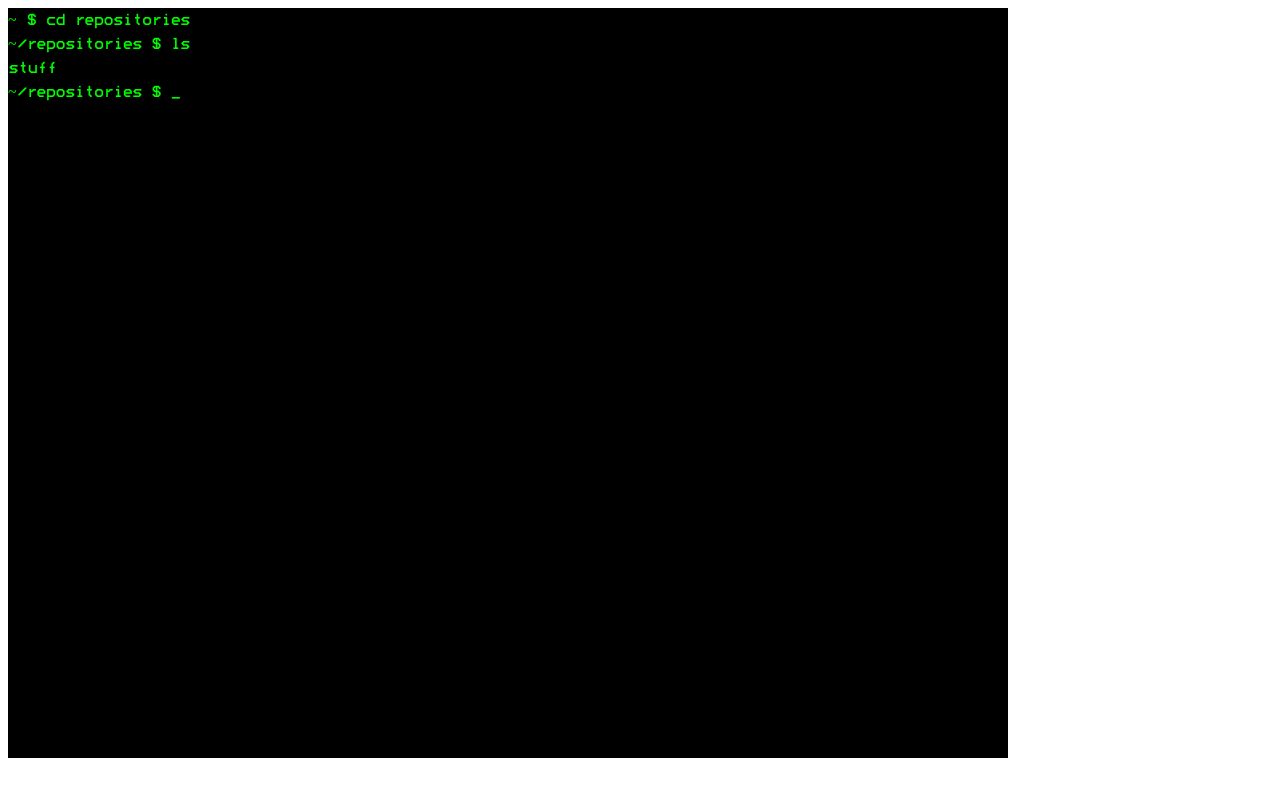
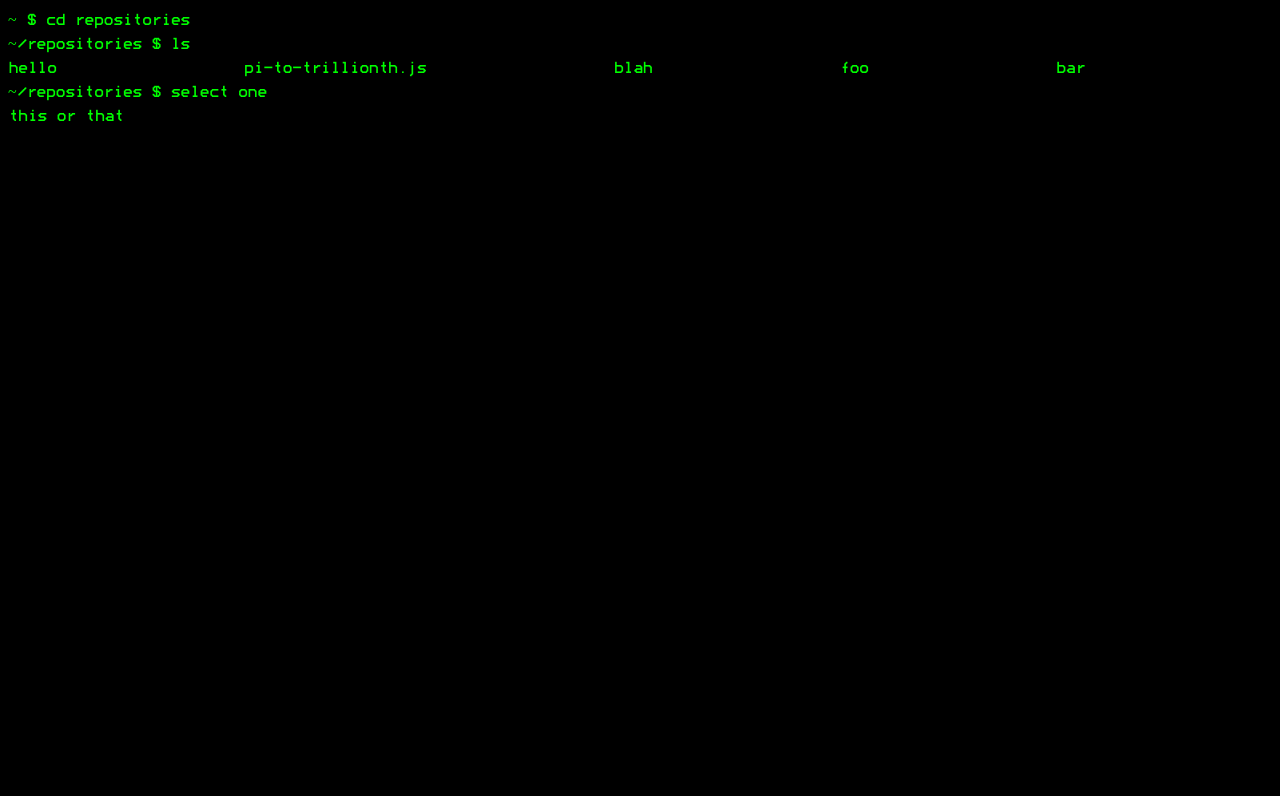
Before and after one commit to mdaxtman/portfolio, a React app: page / in a window 1280 px wide. Shown: the top 796 px of the page. Built offline with nearby package versions, Linux system fonts and the light colour scheme.

Commit message:
clean up old code, make changes to how prompts are saved in history.

```diff
--- a/package.json
+++ b/package.json
@@ -13,7 +13,7 @@
     "express": "^4.14.0",
     "lodash": "^4.17.4",
     "prop-types": "^15.6.0",
-    "react": "^16.2.0",
+    "react": "^16.12.0",
     "react-dom": "^16.2.0"
   },
   "devDependencies": {
--- a/src/app/app.css
+++ b/src/app/app.css
@@ -3,12 +3,10 @@
   src: url('../assets/fonts/modes.ttf');
 }
 
-.main {
+:global(body) {
 	background: #000;
 	color: #0f0;
-  line-height: 1.5em;
-	height: 750px;
-	width: 1000px;
+	line-height: 1.5em;
 	font-family: "Modes";
 }
 
--- a/src/app/app.jsx
+++ b/src/app/app.jsx
@@ -1,15 +1,14 @@
 import React, { Component } from "react";
-import pick from "lodash/pick";
 
 import History from "./components/history/history";
 import Output from "./components/output/output";
 import Prompt from "./components/prompt/prompt";
-import routine from "./components/routine/routine";
+import routine from "./routine";
 import styles from "./app.css";
 import UserInput from "./components/user-input/user-input";
 
 const cleanString = (str) => {
-  const rgx = new RegExp(`${String.fromCharCode(160)}|_$`, "g");
+  const rgx = new RegExp(`_$`, "g");
   return str.trim().replace(rgx, "");
 };
 
@@ -65,14 +64,23 @@ export default class App extends Component {
       return;
     }
 
-    const nextState = pick(this.state.currentRoutine, "prompt", "history");
+    const nextState = {
+      history: this.state.history.concat([<div>{cleanString(this.promptText.textContent)}</div>]),
+      input: null
+    };
+
+    const { history, prompt } = this.state.currentRoutine;
+
+    if (history) {
+      nextState.history.push(history);
+    }
+
+    if (prompt) {
+      nextState.prompt = prompt;
+    }
+
     const { delay = 0 } = this.state.currentRoutine;
     nextState.input = null;
-
-    nextState.history = this.state.history.concat([
-      <div>{cleanString(this.promptText.textContent)}</div>,
-      nextState.history
-    ]);
 
     this.setState(nextState, () => {
       window.setTimeout(() => this.dequeFromRoutineAndSetCurrentInput(), delay);
--- a/src/app/components/History/history.jsx
+++ b/src/app/components/History/history.jsx
@@ -3,7 +3,11 @@ import PropTypes from "prop-types";
 
 const History = props => (
   <div>
-    {props.text.map((item, i) => <div key={i}>{item}</div>)}
+    {props.text.map((item, i) => (
+      <div key={i}>
+        {item}
+      </div>
+    ))}
   </div>
 );
 
--- /dev/null
+++ b/src/app/components/grid/grid.css
@@ -0,0 +1,7 @@
+.parent {
+    display: flex;
+}
+
+.child {
+    flex: auto 2;
+}
--- /dev/null
+++ b/src/app/components/grid/grid.jsx
@@ -0,0 +1,22 @@
+import React from "react";
+import styles from "./grid.css";
+import PropTypes from "prop-types";
+
+const Grid = ({ items }) => (
+  <div className={styles.parent}>
+    {items.map((item, i) => (
+      <div
+        className={styles.child}
+        key={i}
+      >
+        {item}
+      </div>
+    ))}
+  </div>
+);
+
+Grid.propTypes = {
+  items: PropTypes.arrayOf(PropTypes.string).isRequired
+};
+
+export default Grid;
--- a/src/app/components/prompt/prompt.jsx
+++ b/src/app/components/prompt/prompt.jsx
@@ -8,7 +8,7 @@ export default class Prompt extends Component {
 
   render() {
     return (
-      <span>{this.props.currentPath} $&nbsp; </span>
+      <span>{this.props.currentPath} $&nbsp;</span>
     );
   }
 }
--- a/src/app/components/routine/routine.js
+++ b/src/app/routine.jsx
@@ -1,3 +1,5 @@
+import React from "react";
+import Grid from "./components/grid/grid";
 // Array of objects with properties such as--
 // input -- what will be typed out in prompt
 // prompt -- what the prompt will be updated to when input is finished
@@ -13,8 +15,7 @@ const script = () => [
   },
   {
     input: "ls",
-    history: "stuff",
-    delay: 3000
+    history: <Grid items={["hello", "pi-to-trillionth.js", "blah", "foo", "bar"]} />
   },
   {
     input: "select one",
```
Also changed, not shown: 1 other file (tests, documents, lock files or other folders).
